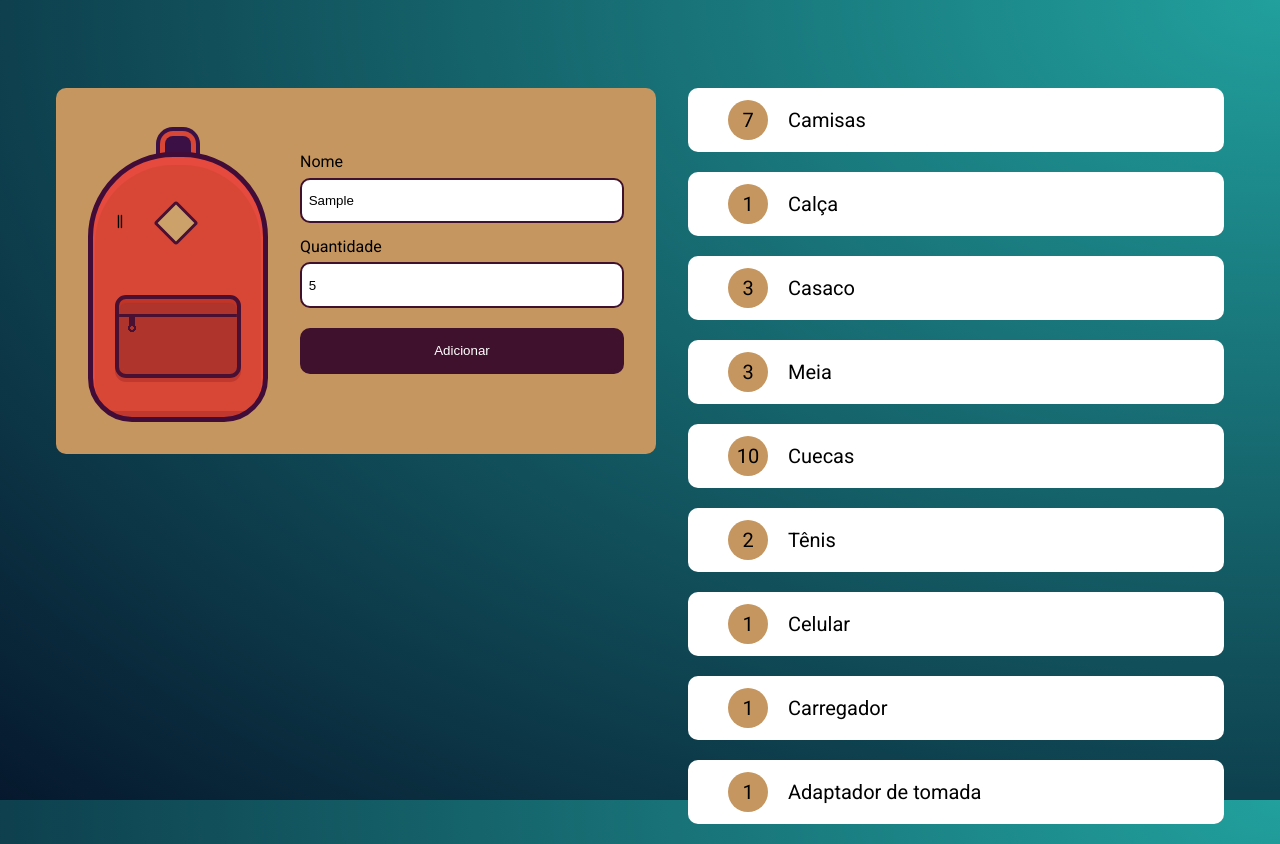
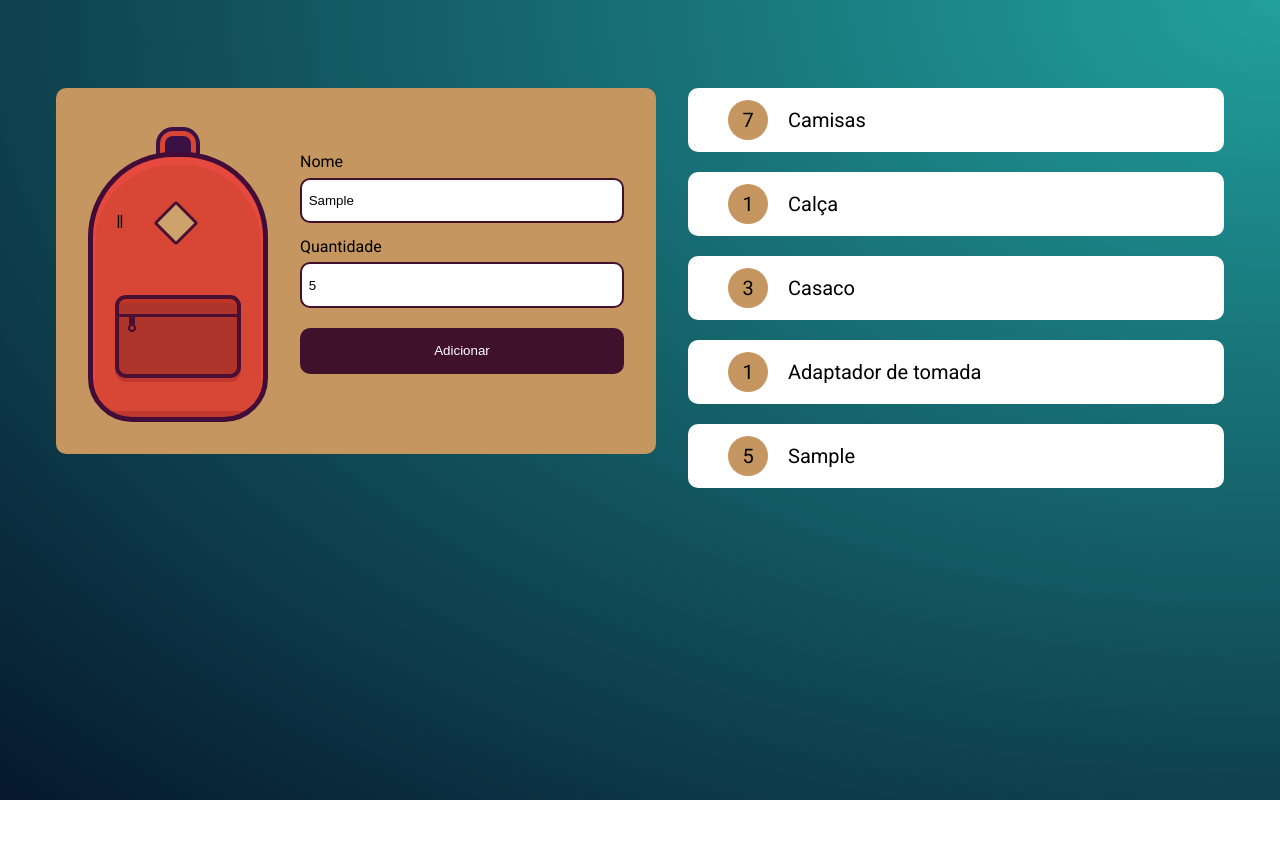
Before and after one commit to KyobaMuratsu/JS_WEB, a plain HTML site: page index.html in a window 1280 px wide. Both pictures are taken after typing "Sample", "5" into the empty fields and a click on the input "Adicionar". After the commit the page ends 800 px from the top, so only its background shows below. Drawn offline with Linux system fonts and the light colour scheme.

Commit message:
Construção do codigo: Criar um novo item na lista

```diff
--- a/index.html
+++ b/index.html
@@ -24,15 +24,10 @@
             </form>
         </div>
 
-        <ul class="lista">
+        <ul class="lista" id="lista">
             <li class="item"><strong>7</strong>Camisas</li>
             <li class="item"><strong>1</strong>Calça</li>
             <li class="item"><strong>3</strong>Casaco</li>
-            <li class="item"><strong>3</strong>Meia</li>
-            <li class="item"><strong>10</strong>Cuecas</li>
-            <li class="item"><strong>2</strong>Tênis</li>
-            <li class="item"><strong>1</strong>Celular</li>
-            <li class="item"><strong>1</strong>Carregador</li>
             <li class="item"><strong>1</strong>Adaptador de tomada</li>
         </ul>
     </main>
--- a/js/main.js
+++ b/js/main.js
@@ -1,6 +1,30 @@
+function show(log) {
+    console.log(log);
+}
+
+const lista = document.getElementById("lista");
 const formulario = document.getElementById("novoItem");
 
 formulario.addEventListener("submit", (evento) => {
     evento.preventDefault();
-    evento.target[elements['nome']].value;
+
+    criarItem(evento.target.elements['nome'].value, evento.target.elements['quantidade'].value);
 });
+
+function criarItem(nome, quantidade) {
+    show(nome);
+    show(quantidade);
+
+    const item = document.createElement('li');
+    item.classList.add("item");
+
+    const numeroItem = document.createElement('strong');
+    numeroItem.innerHTML = quantidade;
+
+    item.appendChild(numeroItem);
+    item.innerHTML += nome;
+
+    lista.appendChild(item);
+
+    show(item)
+}
```
